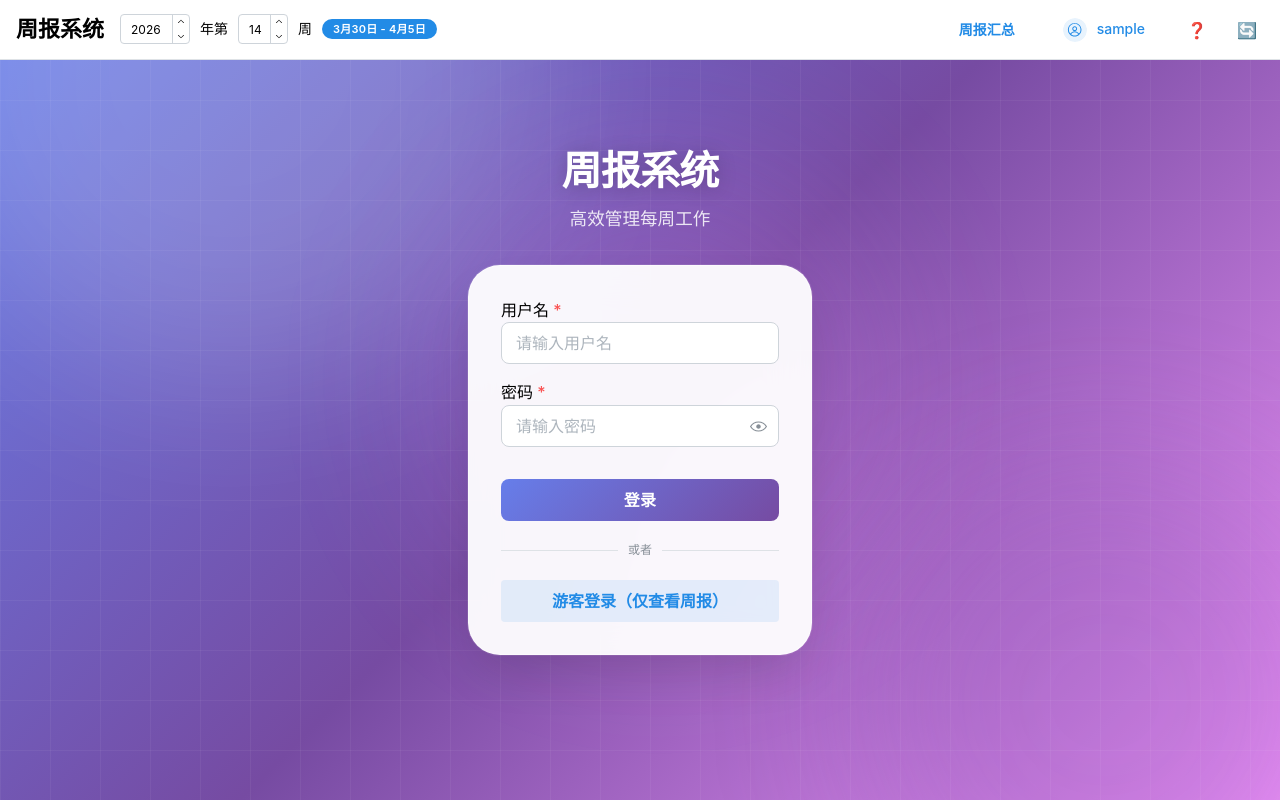
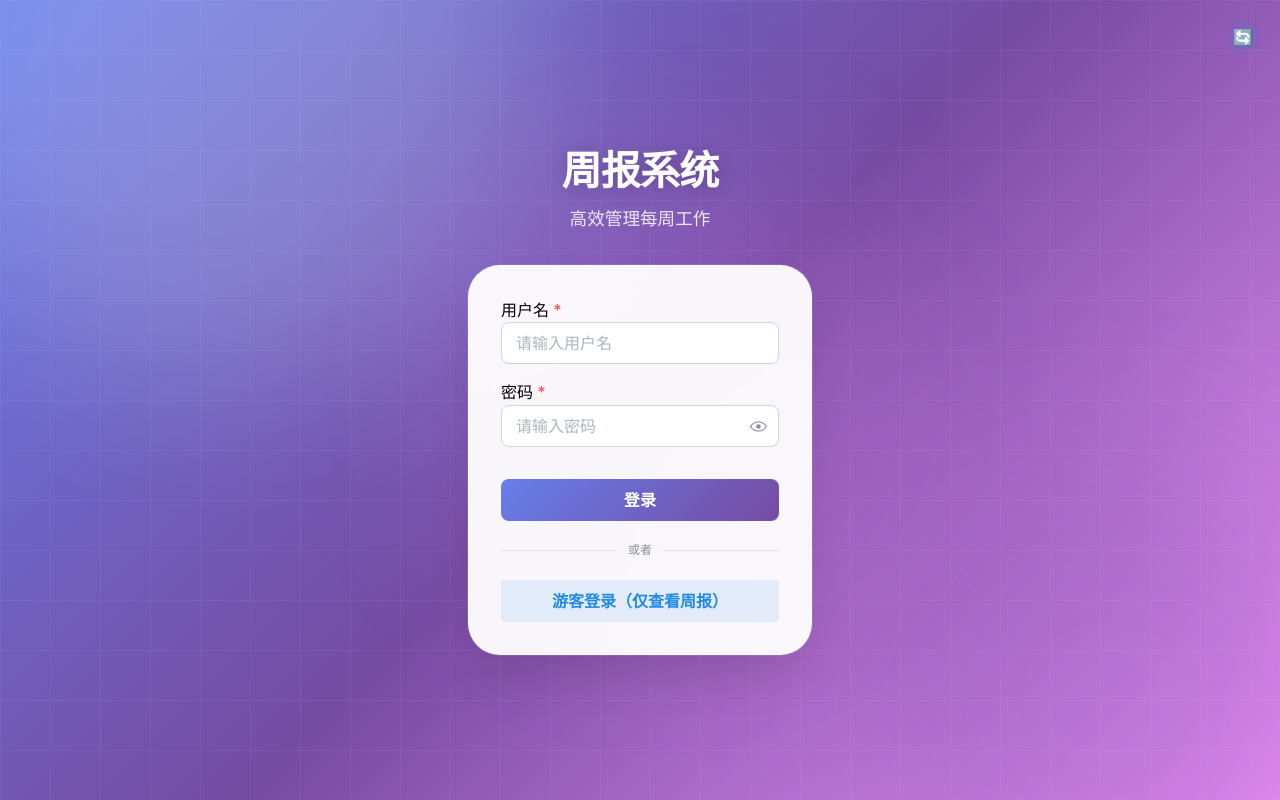
Before and after one commit to EagleClark/work-report-generator, a React (Vite) app in the folder FE/: page /login in a window 1280 px wide. Built offline with nearby package versions, Linux system fonts and the light colour scheme; sample sign-in values are in the browser's storage.

Commit message:
fix: 游客登录直接访问weekly-report路由的时候顶部导航栏会消失，登录之后的用户去访问login 导航栏又会多出来

```diff
--- a/FE/src/components/AppShellLayout/AppShellLayout.tsx
+++ b/FE/src/components/AppShellLayout/AppShellLayout.tsx
@@ -106,12 +106,14 @@ export function AppShellLayout({ children }: { children: React.ReactNode }) {
 
   const canManageUsers = hasRole([UserRole.ADMIN, UserRole.SUPER_ADMIN]);
 
+  const isLoginPage = location.pathname === '/login';
+
   return (
     <AppShell
       header={{ height: 60 }}
       padding="md"
     >
-      {isAuthenticated && (
+      {!isLoginPage && (
         <AppShell.Header>
           <Group h="100%" px="md" justify="space-between">
             <Group gap="md">
```
Also changed, not shown: 1 other file (tests, documents, lock files or other folders).
